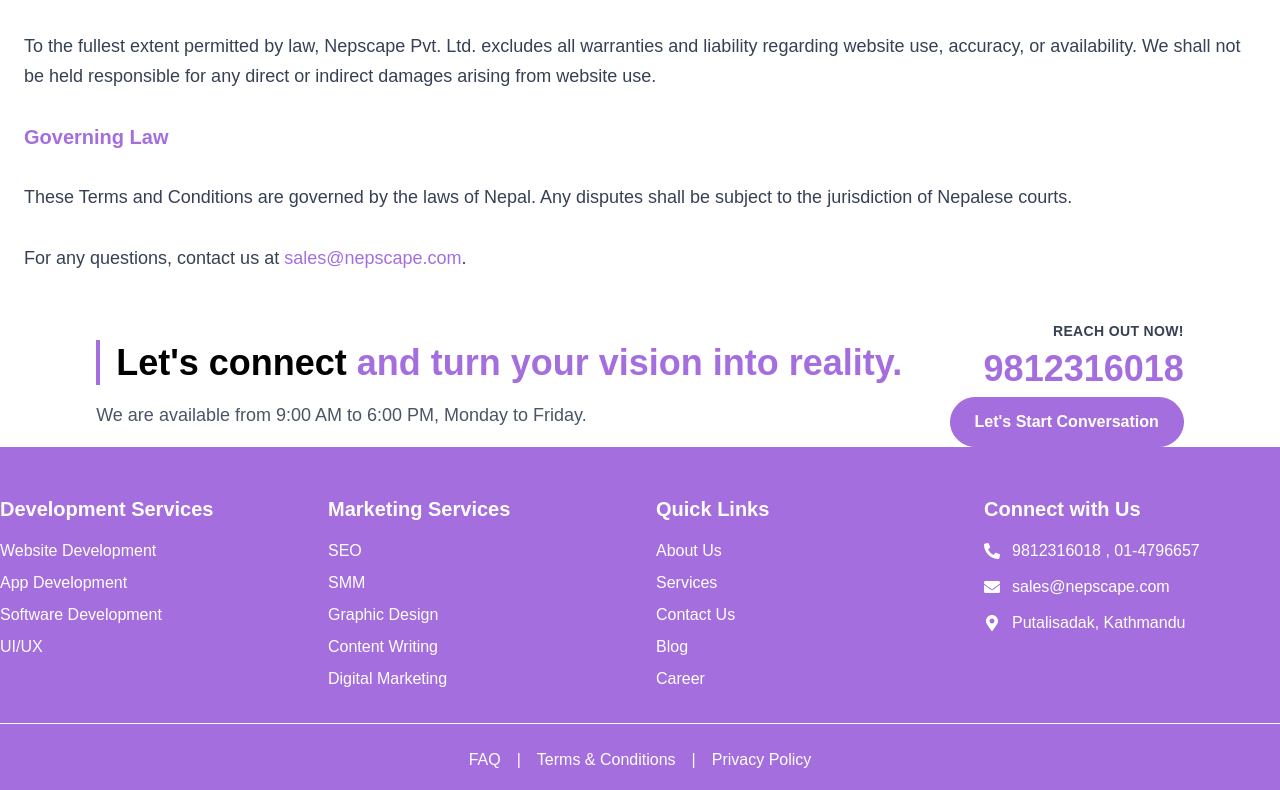
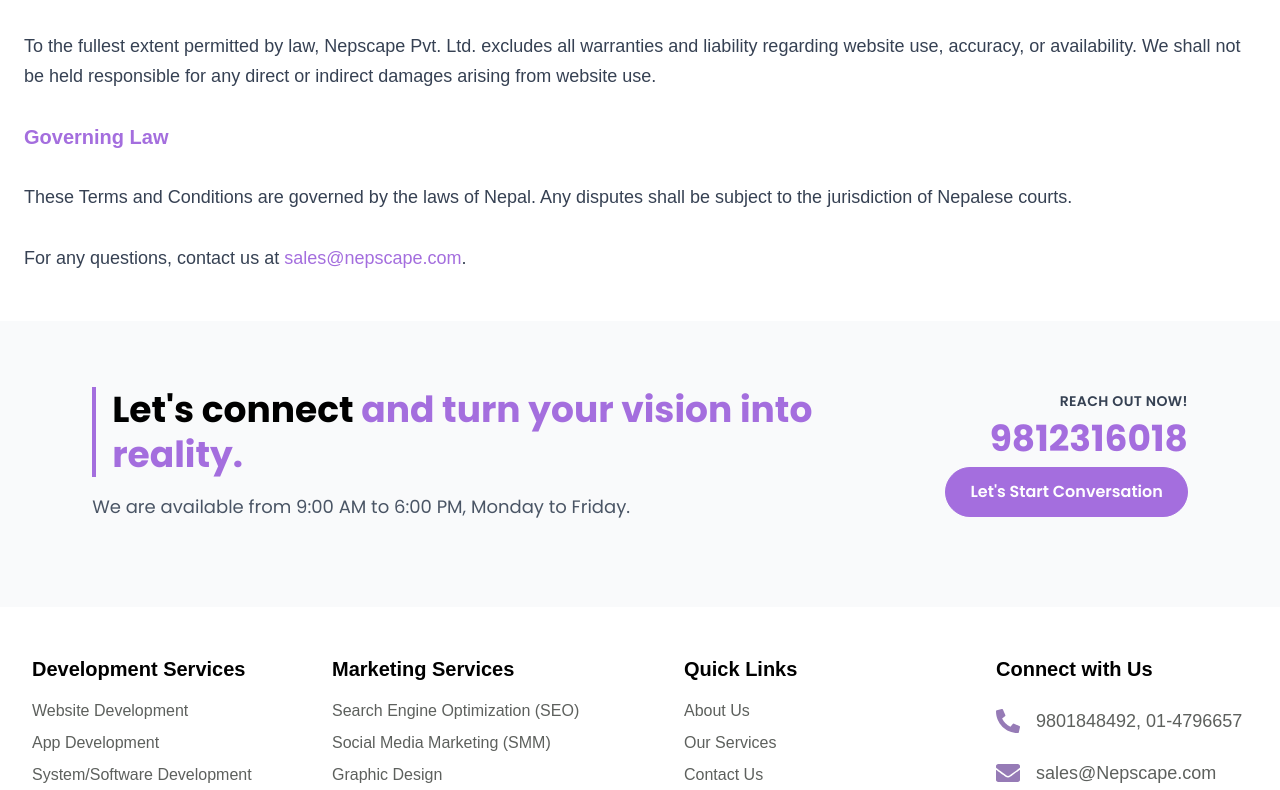
Before and after one commit to shashankneupane0427/Nepscape, a Next.js app: page /terms in a window 1280 px wide. Shown: the part 2000-2790 px from the top of the page. Built offline with nearby package versions, Linux system fonts and the light colour scheme.

Commit message:
terms and conditon page competed

```diff
--- a/app/terms/page.tsx
+++ b/app/terms/page.tsx
@@ -131,6 +131,24 @@
         </section>
       </main>
 
+      {/* Footer from the separate Footer component */}
+      <footer className="relative py-12 pt-0 pb-0 mt-0 text-black">
+        {/* Connect Section */}
+        <div
+          className="block mb-12 overflow-hidden text-start bg-gray-50"
+          style={{
+            backgroundPosition: "50% 50%",
+            backgroundRepeat: "no-repeat",
+            backgroundSize: "cover",
+            color: "rgb(0, 0, 0)",
+            fontFamily: "Poppins, sans-serif",
+            fontSize: "16px",
+            fontWeight: "400",
+            height: "285.438px",
+            paddingBottom: "65.35px",
+            paddingTop: "65.35px",
+          }}
+        >
           <div className="container flex flex-col items-center justify-center px-0 mx-auto md:flex-row">
             {/* Left Section */}
             <div className="md:w-2/3">
@@ -149,7 +167,6 @@
             <div className="flex flex-col items-center justify-center mt-8 md:items-end md:mt-0">
               <p className="text-sm font-semibold tracking-wide text-gray-700">REACH OUT NOW!</p>
 
-            {/* Phone number with WhatsApp link */}
               <a
                 href="https://wa.me/9812316018"
                 className="text-4xl font-bold text-[#a46ede] my-2 cursor-pointer"
@@ -166,92 +183,90 @@
               </a>
             </div>
           </div>
+        </div>
 
-      {/* Footer */}
-      <footer className="bg-[#a46ede] text-white py-12">
-        <div className="container grid grid-cols-1 gap-8 mx-auto md:grid-cols-2 lg:grid-cols-4">
-          {/* Services */}
-          <div>
-            <h4 className="text-xl font-semibold">Development Services</h4>
-            <ul className="mt-4 space-y-2">
-              {["Website Development", "App Development", "Software Development", "UI/UX"].map((item, index) => (
-                <li key={index}>
-                  <Link href="#" className="hover:text-gray-300">{item}</Link>
-                </li>
-              ))}
+        <div className="container grid grid-cols-1 gap-12 mx-auto sm:grid-cols-2 md:grid-cols-3 lg:grid-cols-4">
+          {/* Development Services Section */}
+          <div className="pl-8">
+            <h4 className="mb-4 text-xl font-semibold">Development Services</h4>
+            <ul>
+              <li className="mb-2"><Link href="#" className="text-[#5d605d] hover:text-[#967bb6]">Website Development</Link></li>
+              <li className="mb-2"><Link href="#" className="text-[#5d605d] hover:text-[#967bb6]">App Development</Link></li>
+              <li className="mb-2"><Link href="#" className="text-[#5d605d] hover:text-[#967bb6]">System/Software Development</Link></li>
+              <li className="mb-2"><Link href="#" className="text-[#5d605d] hover:text-[#967bb6]">UI/UX</Link></li>
             </ul>
           </div>
 
+          {/* Marketing Services Section */}
           <div>
-            <h4 className="text-xl font-semibold">Marketing Services</h4>
-            <ul className="mt-4 space-y-2">
-              {["SEO", "SMM", "Graphic Design", "Content Writing", "Digital Marketing"].map((item, index) => (
-                <li key={index}>
-                  <Link href="#" className="hover:text-gray-300">{item}</Link>
-                </li>
-              ))}
+            <h4 className="mb-4 text-xl font-semibold">Marketing Services</h4>
+            <ul>
+              <li className="mb-2"><Link href="#" className="text-[#5d605d] hover:text-[#967bb6]">Search Engine Optimization (SEO)</Link></li>
+              <li className="mb-2"><Link href="#" className="text-[#5d605d] hover:text-[#967bb6]">Social Media Marketing (SMM)</Link></li>
+              <li className="mb-2"><Link href="#" className="text-[#5d605d] hover:text-[#967bb6]">Graphic Design</Link></li>
+              <li className="mb-2"><Link href="#" className="text-[#5d605d] hover:text-[#967bb6]">Content Writing</Link></li>
+              <li className="mb-2"><Link href="#" className="text-[#5d605d] hover:text-[#967bb6]">Pay Per Click</Link></li>
+              <li className="mb-2"><Link href="#" className="text-[#5d605d] hover:text-[#967bb6]">Digital Marketing</Link></li>
             </ul>
           </div>
 
-          <div>
-            <h4 className="text-xl font-semibold">Quick Links</h4>
-            <ul className="mt-4 space-y-2">
-              {["About Us", "Services", "Contact Us", "Blog", "Career"].map((item, index) => (
-                <li key={index}>
-                  <Link href={`/${item.toLowerCase().replace(/ /g, "-")}`} className="hover:text-gray-300">
-                    {item}
-                  </Link>
-                </li>
-              ))}
+          {/* Quick Links Section */}
+          <div className="pl-5">
+            <h4 className="mb-4 text-xl font-semibold">Quick Links</h4>
+            <ul>
+              <li className="mb-2"><Link href="/about" className="text-[#5d605d] hover:text-[#967bb6]">About Us</Link></li>
+              <li className="mb-2"><Link href="/services" className="text-[#5d605d] hover:text-[#967bb6]">Our Services</Link></li>
+              <li className="mb-2"><Link href="/contact" className="text-[#5d605d] hover:text-[#967bb6]">Contact Us</Link></li>
+              <li className="mb-2"><Link href="/blog" className="text-[#5d605d] hover:text-[#967bb6]">Blog</Link></li>
+              <li className="mb-2"><Link href="/career" className="text-[#5d605d] hover:text-[#967bb6]">Career</Link></li>
+              <li className="mb-2"><Link href="/our-work" className="text-[#5d605d] hover:text-[#967bb6]">Our Work</Link></li>
             </ul>
           </div>
 
-          {/* Contact Info */}
-          <div>
-            <h4 className="text-xl font-semibold">Connect with Us</h4>
-            <ul className="mt-4 space-y-3">
-              <li className="flex items-center">
-                <FaPhoneAlt className="mr-3" /> <a href="tel:+9812316018">9812316018 , 01-4796657</a>
+          {/* Connect With Us Section */}
+          <div className="text-black">
+            <h4 className="mb-6 text-xl font-semibold text-center sm:text-left">Connect with Us</h4>
+            <ul className="space-y-6">
+              <li className="flex items-center text-lg text-[#5d605d]">
+                <FaPhoneAlt className="mr-4 text-[#967bb6] text-2xl" />
+                <a href="tel:+9801848492" className="text-[#5d605d] hover:text-[#967bb6] hover:underline">9801848492</a>, 01-4796657
               </li>
-              <li className="flex items-center">
-                <FaEnvelope className="mr-3" /> <a href="mailto:sales@nepscape.com">sales@nepscape.com</a>
+              <li className="flex items-center text-lg">
+                <FaEnvelope className="mr-4 text-[#967bb6] text-2xl" />
+                <a href="mailto:sales@Nepscape.com" className="text-[#5d605d] hover:text-[#967bb6] hover:underline">sales@Nepscape.com</a>
               </li>
-              <li className="flex items-center">
-                <FaMapMarkerAlt className="mr-3" /> Putalisadak, Kathmandu
+              <li className="flex items-center text-lg text-[#5d605d]">
+                <FaMapMarkerAlt className="mr-4 text-[#967bb6] text-2xl" />
+                Putalisadak, Kathmandu
               </li>
             </ul>
           </div>
         </div>
 
         {/* Bottom Section */}
-        <div className="pt-6 mt-8 text-center border-t border-white">
-          <div className="flex justify-center space-x-4">
-            <Link href="/FAQ" className="hover:text-gray-300">FAQ</Link>
-            <span>|</span>
-            <Link href="/terms" className="hover:text-gray-300">Terms & Conditions</Link>
-            <span>|</span>
-            <Link href="/privacy" className="hover:text-gray-300">Privacy Policy</Link>
+        <div className="border-t border-[#967bb6] mt-12 pt-6 text-center text-sm text-black">
+          <div className="flex justify-center space-x-6">
+            <Link href="/FAQ" className="hover:text-[#967bb6]">FAQ</Link>
+            <span className="mx-2">|</span>
+            <Link href="/terms" className="hover:text-[#967bb6]">Terms & Conditions</Link>
+            <span className="mx-2">|</span>
+            <Link href="/privacy" className="hover:text-[#967bb6]">Privacy Policy</Link>
           </div>
-          <p className="mt-4 text-sm">© 2025 Nepscape. All Rights Reserved.</p>
-        </div>
-
-        {/* Social Media Links */}
-        <div className="flex justify-center mt-6 space-x-6">
-          {[
-            { href: "https://wa.me/9812316018", icon: <FaWhatsapp /> },
-            { href: "https://www.facebook.com/yourprofile", icon: <FaFacebook /> },
-            { href: "https://www.instagram.com/yourprofile", icon: <FaInstagram /> },
-            { href: "https://www.linkedin.com/in/yourprofile", icon: <FaLinkedin /> },
-            { href: "https://twitter.com/yourprofile", icon: <FaTwitter /> },
-            { href: "https://www.youtube.com/c/yourchannel", icon: <FaYoutube /> },
-          ].map((item, index) => (
-            <a key={index} href={item.href} target="_blank" rel="noopener noreferrer"
-              className="text-2xl transition-transform transform hover:scale-110">
-              {item.icon}
-            </a>
-          ))}
         </div>
       </footer>
+
+      {/* Social Media Section */}
+      <div className="bg-[#967bb6] py-4 mt-6 text-center text-white flex justify-between items-centerpx-6">
+        <span className="text-lg text-white">© 2025 Softbenz Infosys. All Rights Reserved.</span>
+        <div className="flex space-x-4">
+          <a href="https://wa.me/9812316018" target="_blank" className="text-2xl text-white"><FaWhatsapp /></a>
+          <a href="#" target="_blank" className="text-2xl text-white"><FaFacebook /></a>
+          <a href="#" target="_blank" className="text-2xl text-white"><FaInstagram /></a>
+          <a href="#" target="_blank" className="text-2xl text-white"><FaLinkedin /></a>
+          <a href="#" target="_blank" className="text-2xl text-white"><FaTwitter /></a>
+          <a href="#" target="_blank" className="text-2xl text-white"><FaYoutube /></a>
+        </div>
+      </div>
     </>
   );
 };
--- a/components/Footer.tsx
+++ b/components/Footer.tsx
@@ -15,10 +15,10 @@
   return (
 
       <div>
-      <footer className="text-black py-12 pb-0 pt-0   mt-0  relative">
+      <footer className="relative py-12 pt-0 pb-0 mt-0 text-black">
           {/* Connect Section */}
       <div
-        className="block overflow-hidden text-start mb-12 bg-gray-50 "
+        className="block mb-12 overflow-hidden text-start bg-gray-50 "
         style={{
           // backgroundImage: "url(https://softbenz.com/static/site-assets/images/cta_bg1.png)",
           backgroundPosition: "50% 50%",
@@ -78,10 +78,10 @@
           </div>
         </div>
       </div>
-      <div className="container mx-auto grid grid-cols-1 sm:grid-cols-2 md:grid-cols-3 lg:grid-cols-4 gap-12">
+      <div className="container grid grid-cols-1 gap-12 mx-auto sm:grid-cols-2 md:grid-cols-3 lg:grid-cols-4">
         {/* Development Services Section */}
         <div className="pl-8">
-          <h4 className="text-xl font-semibold mb-4">Development Services</h4>
+          <h4 className="mb-4 text-xl font-semibold">Development Services</h4>
           <ul>
             <li className="mb-2"><Link href="#" className="text-[#5d605d] hover:text-[#967bb6]">Website Development</Link></li>
             <li className="mb-2"><Link href="#" className="text-[#5d605d] hover:text-[#967bb6]">App Development</Link></li>
@@ -92,7 +92,7 @@
 
         {/* Marketing Services Section */}
         <div>
-          <h4 className="text-xl font-semibold mb-4">Marketing Services</h4>
+          <h4 className="mb-4 text-xl font-semibold">Marketing Services</h4>
           <ul>
             <li className="mb-2"><Link href="#" className="text-[#5d605d] hover:text-[#967bb6]">Search Engine Optimization (SEO)</Link></li>
             <li className="mb-2"><Link href="#" className="text-[#5d605d] hover:text-[#967bb6]">Social Media Marketing (SMM)</Link></li>
@@ -105,7 +105,7 @@
 
         {/* Quick Links Section */}
         <div className="pl-5">
-          <h4 className="text-xl font-semibold mb-4">Quick Links</h4>
+          <h4 className="mb-4 text-xl font-semibold">Quick Links</h4>
           <ul>
             <li className="mb-2"><Link href="/about" className="text-[#5d605d] hover:text-[#967bb6]">About Us</Link></li>
             <li className="mb-2"><Link href="/services" className="text-[#5d605d] hover:text-[#967bb6]">Our Services</Link></li>
@@ -118,7 +118,7 @@
 
         {/* Connect With Us Section */}
         <div className="text-black">
-          <h4 className="text-xl font-semibold mb-6 text-center sm:text-left">Connect with Us</h4>
+          <h4 className="mb-6 text-xl font-semibold text-center sm:text-left">Connect with Us</h4>
           <ul className="space-y-6">
             <li className="flex items-center text-lg text-[#5d605d] "><FaPhoneAlt className="mr-4   text-[#967bb6] text-2xl" />  <a href="tel:+9801848492" className="text-[#5d605d] hover:text-[#967bb6] hover:underline">9801848492</a>, 01-4796657</li>
             <li className="flex items-center text-lg"><FaEnvelope className="mr-4   text-[#967bb6] text-2xl" />  <a href="mailto:sales@Nepscape.com" className="text-[#5d605d] hover:text-[#967bb6] hover:underline">sales@Nepscape.com</a></li>
@@ -130,7 +130,7 @@
       {/* Bottom Section */}
       <div className="border-t border-[#967bb6] mt-12 pt-6 text-center text-sm text-black">
         <div className="flex justify-center space-x-6">
-          <Link href="/faq" className="hover:text-[#967bb6]">FAQ</Link>
+          <Link href="/FAQ" className="hover:text-[#967bb6]">FAQ</Link>
           <span className="mx-2">|</span>
           <Link href="/terms" className="hover:text-[#967bb6]">Terms & Conditions</Link>
           <span className="mx-2">|</span>
@@ -142,14 +142,14 @@
 
     {/* Social Media Section */}
     <div className="bg-[#967bb6] py-4 mt-6 text-center text-white flex justify-between items-center px-6">
-    <span className="text-white text-lg">© 2025 Softbenz Infosys. All Rights Reserved.</span>
+    <span className="text-lg text-white">© 2025 Softbenz Infosys. All Rights Reserved.</span>
     <div className="flex space-x-4">
-      <a href="https://wa.me/9812316018" target="_blank" className="text-white text-2xl"><FaWhatsapp /></a>
-      <a href="#" target="_blank" className="text-white text-2xl"><FaFacebook /></a>
-      <a href="#" target="_blank" className="text-white text-2xl"><FaInstagram /></a>
-      <a href="#" target="_blank" className="text-white text-2xl"><FaLinkedin /></a>
-      <a href="#" target="_blank" className="text-white text-2xl"><FaTwitter /></a>
-      <a href="#" target="_blank" className="text-white text-2xl"><FaYoutube /></a>
+      <a href="https://wa.me/9812316018" target="_blank" className="text-2xl text-white"><FaWhatsapp /></a>
+      <a href="#" target="_blank" className="text-2xl text-white"><FaFacebook /></a>
+      <a href="#" target="_blank" className="text-2xl text-white"><FaInstagram /></a>
+      <a href="#" target="_blank" className="text-2xl text-white"><FaLinkedin /></a>
+      <a href="#" target="_blank" className="text-2xl text-white"><FaTwitter /></a>
+      <a href="#" target="_blank" className="text-2xl text-white"><FaYoutube /></a>
     </div>
         </div>
     </div>
--- a/components/Navbar.tsx
+++ b/components/Navbar.tsx
@@ -183,7 +183,7 @@
         <div className="flex items-center space-x-4">
           <div className="flex items-center text-[#967bb6] font-semibold text-lg">
             <FaPhoneAlt className="mr-2" />
-            <span>9801848492</span>
+            <span>9812316018</span>
           </div>
           <button className="border-2 border-[#967bb6] text-[#967bb6] px-4 py-2 rounded-full hover:bg-[#967bb6] hover:text-white transition hover:cursor-pointer">
             Quick Enquiry
```
Lines whose indentation alone changed are shown as unchanged.
